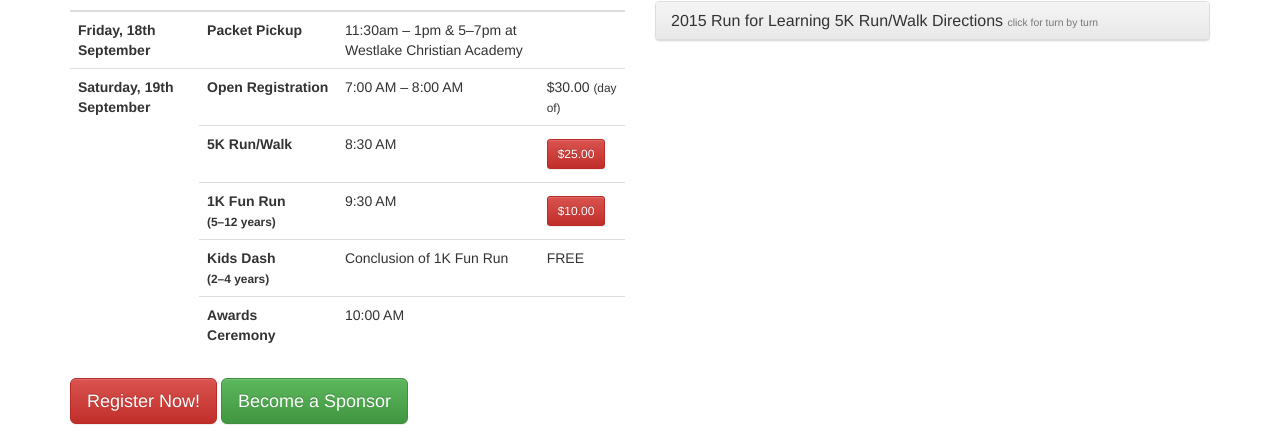
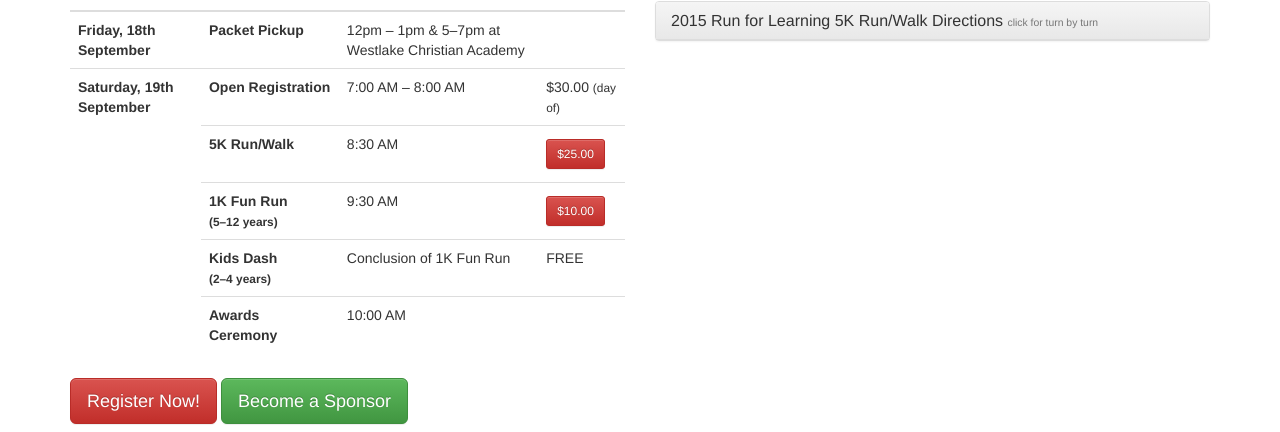
Before and after one commit to runforlearning/runforlearning.github.io, a Jekyll site: the page built from index.html, in a window 1280 px wide and 900 px high, scrolled down 793 px, cut to the strip 238-670 px from the top of the window. Built offline with Jekyll 4.4.1, drawn with Linux system fonts in a browser that asks for light colours; nearby versions of some CDN libraries.

Commit message:
Updates packet pick up time.

```diff
--- a/_includes/pre_registration_details.html
+++ b/_includes/pre_registration_details.html
@@ -19,7 +19,7 @@
       <tr>
         <th>Friday, 18th September</th>
         <th>Packet&nbsp;Pickup</th>
-        <td>11:30am &ndash; 1pm &amp; 5&ndash;7pm at Westlake Christian Academy</td>
+        <td>12pm &ndash; 1pm &amp; 5&ndash;7pm at Westlake Christian Academy</td>
         <td>&nbsp;</td>
       </tr>
       <tr>
```
